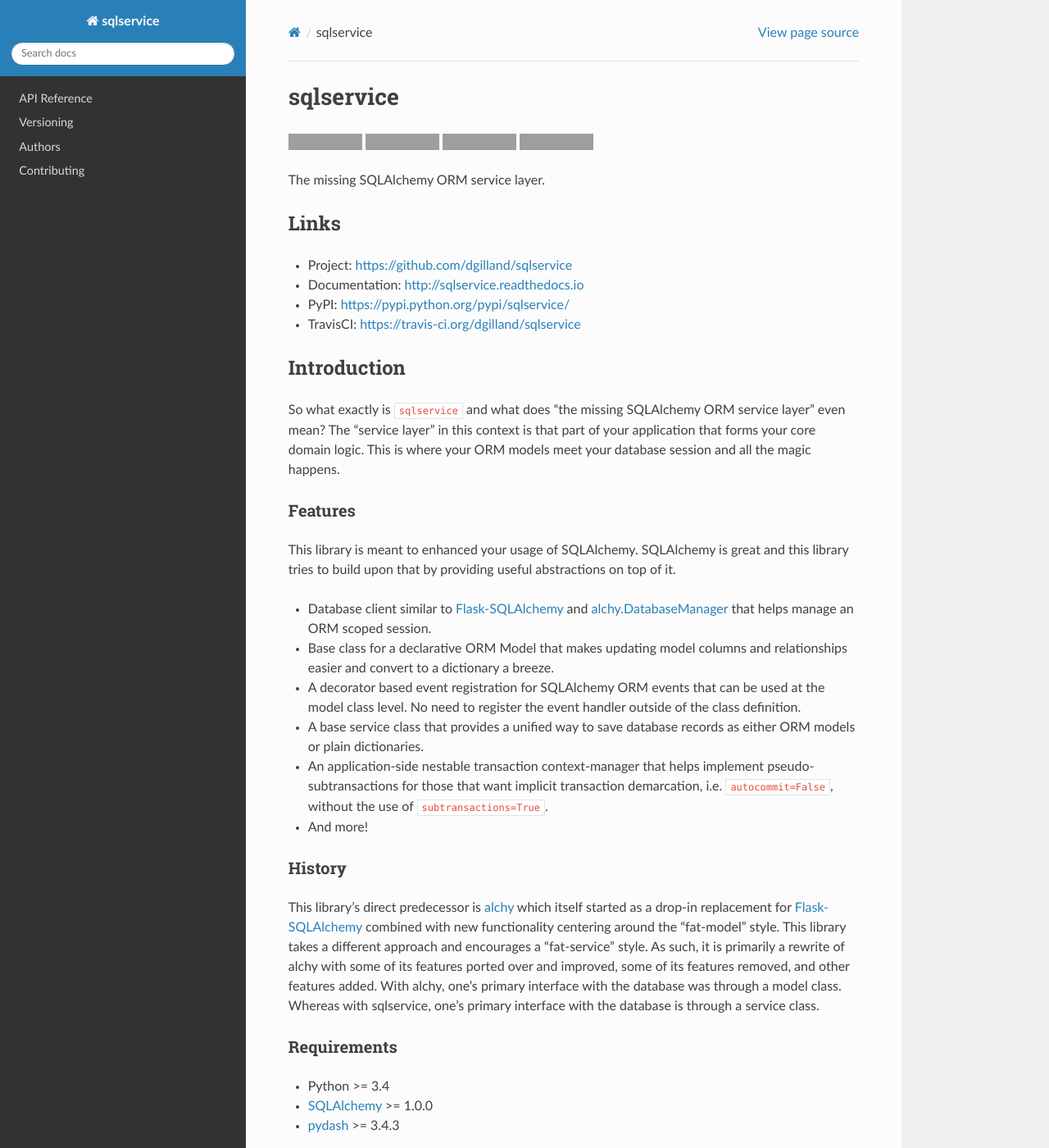
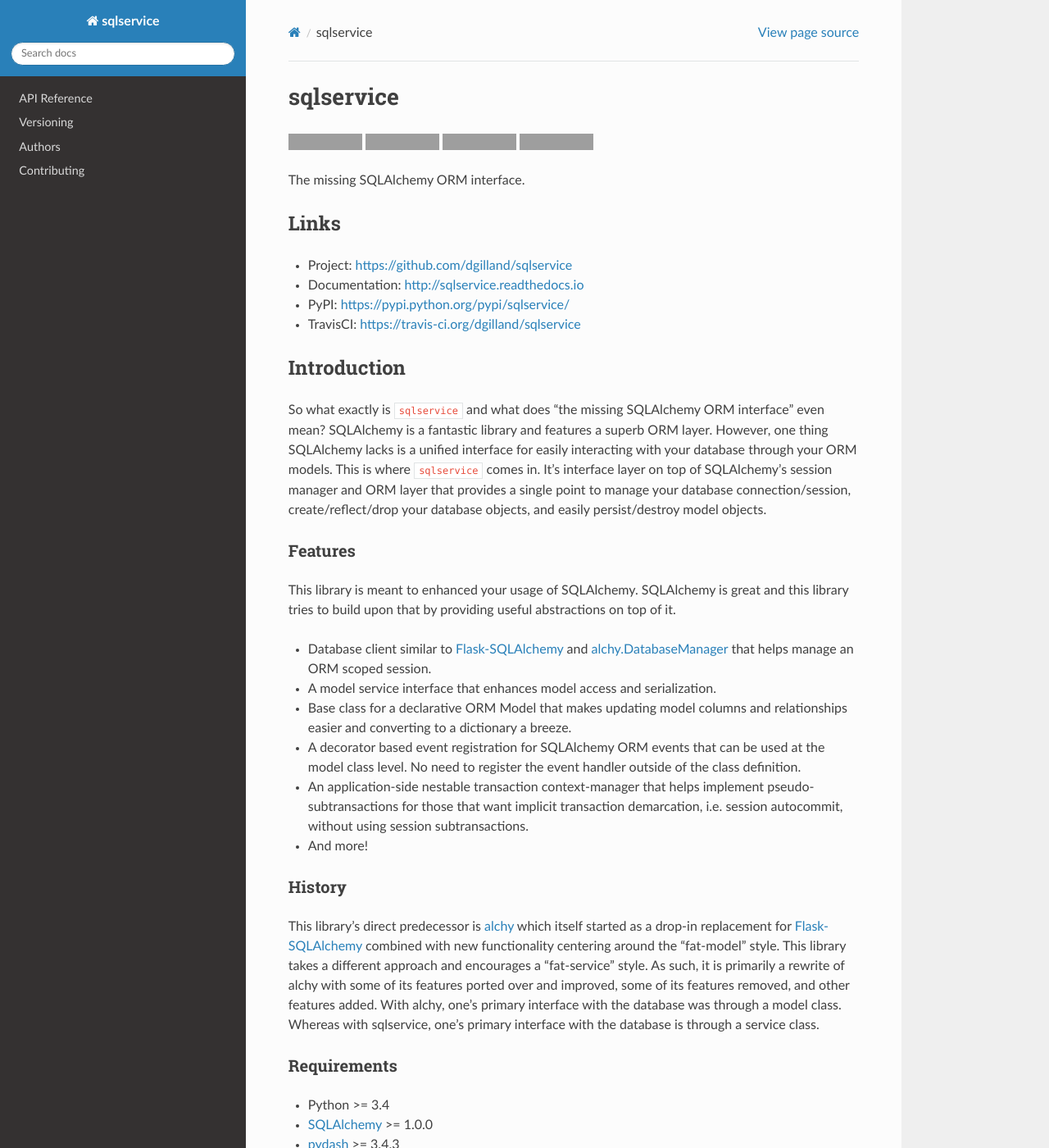
Before and after one commit to dgilland/sqlservice, a Sphinx documentation site: the page built from docs/index.rst, in a window 1280 px wide and 1400 px high. Shown: the whole window at 82% size. Built offline with Sphinx 7.4.7 and the Read the Docs theme 2.0.0, drawn with Linux system fonts in a browser that asks for light colours; pages that are not in the unit, such as notebooks, are missing from menus; the version number could not be read and is left out; some of the changed text lies outside the part shown; grey boxes are pictures that could not be loaded.

Commit message:
Update docs.

```diff
--- a/README.rst
+++ b/README.rst
@@ -5,7 +5,7 @@
 |version| |travis| |coveralls| |license|
 
 
-The missing SQLAlchemy ORM service layer.
+The missing SQLAlchemy ORM interface.
 
 
 Links
@@ -20,8 +20,7 @@
 Introduction
 ============
 
-So what exactly is ``sqlservice`` and what does "the missing SQLAlchemy ORM service layer" even mean? The "service layer" in this context is that part of your application that forms your core domain logic. This is where your ORM models meet your database session and all the magic happens.
-
+So what exactly is ``sqlservice`` and what does "the missing SQLAlchemy ORM interface" even mean? SQLAlchemy is a fantastic library and features a superb ORM layer. However, one thing SQLAlchemy lacks is a unified interface for easily interacting with your database through your ORM models. This is where ``sqlservice`` comes in. It's interface layer on top of SQLAlchemy's session manager and ORM layer that provides a single point to manage your database connection/session, create/reflect/drop your database objects, and easily persist/destroy model objects.
 
 Features
 --------
@@ -29,10 +28,10 @@
 This library is meant to enhanced your usage of SQLAlchemy. SQLAlchemy is great and this library tries to build upon that by providing useful abstractions on top of it.
 
 - Database client similar to `Flask-SQLAlchemy <http://flask-sqlalchemy.pocoo.org/>`_ and `alchy.DatabaseManager <http://alchy.readthedocs.io/en/latest/api.html#alchy.manager.Manager>`_ that helps manage an ORM scoped session.
-- Base class for a declarative ORM Model that makes updating model columns and relationships easier and convert to a dictionary a breeze.
+- A model service interface that enhances model access and serialization.
+- Base class for a declarative ORM Model that makes updating model columns and relationships easier and converting to a dictionary a breeze.
 - A decorator based event registration for SQLAlchemy ORM events that can be used at the model class level. No need to register the event handler outside of the class definition.
-- A base service class that provides a unified way to save database records as either ORM models or plain dictionaries.
-- An application-side nestable transaction context-manager that helps implement pseudo-subtransactions for those that want implicit transaction demarcation, i.e. ``autocommit=False``, without the use of ``subtransactions=True``.
+- An application-side nestable transaction context-manager that helps implement pseudo-subtransactions for those that want implicit transaction demarcation, i.e. session autocommit, without using session subtransactions.
 - And more!
 
 
@@ -117,17 +116,6 @@
     db = SQLClient(config, Model=Model)
 
 
-Create a service class for our models:
-
-.. code-block:: python
-
-    from sqlservice import SQLService
-
-
-    class UserService(SQLService):
-        model_class = User
-
-
 Prepare the database by creating all tables:
 
 .. code-block:: python
@@ -139,17 +127,15 @@
 
 .. code-block:: python
 
-    user_service = UserService(db)
-
     # Insert a new record in the database.
     data = {'name': 'Jenny', 'email': 'jenny@example.com', 'phone': '555-867-5309'}
-    user = user_service.save(data)
+    user = db.User.save(data)
 
 
     # Fetch records.
-    assert user is user_service.get(data.id)
-    assert user is user_service.find_one(id=user.id)
-    assert user is user_service.find(User.id == user.id)[0]
+    assert user is db.User.get(data.id)
+    assert user is db.User.find_one(id=user.id)
+    assert user is db.User.find(User.id == user.id)[0]
 
     # Serialize to a dict.
     assert user.to_dict() == {'id': 1,
@@ -161,22 +147,22 @@
 
     # Update the record and save.
     user.phone = '222-867-5309'
-    user_service.save(user)
+    db.User.save(user)
 
     # Upsert on primary key automatically.
-    assert user is user_service({'id': 1,
-                                 'name': 'Jenny',
-                                 'email': 'jenny@example.com',
-                                 'phone': '5558675309'})
+    assert user is db.User({'id': 1,
+                            'name': 'Jenny',
+                            'email': 'jenny@example.com',
+                            'phone': '5558675309'})
 
     # Delete the model.
-    user_service.delete(user)
-    # OR user_service.delete([user])
-    # OR user_service.delete(user.id)
-    # OR user_service.delete(dict(user))
+    db.User.delete(user)
+    # OR db.User.delete([user])
+    # OR db.User.delete(user.id)
+    # OR db.User.delete(dict(user))
 
 
-For more details, please see the full documentation at http://sqlservice.readthedocs.org.
+For more details, please see the full documentation at http://sqlservice.readthedocs.io.
 
 
 
--- a/sqlservice/__init__.py
+++ b/sqlservice/__init__.py
@@ -8,8 +8,7 @@
     __version__,
     __author__,
     __email__,
-    __license__
-)
+    __license__)
 
 from .client import SQLClient
 from .model import ModelBase, declarative_base
```
Also changed, not shown: other parts of README.rst (+3 -3 lines), docs/api.rst (+10 -7 lines), 1 other file.
